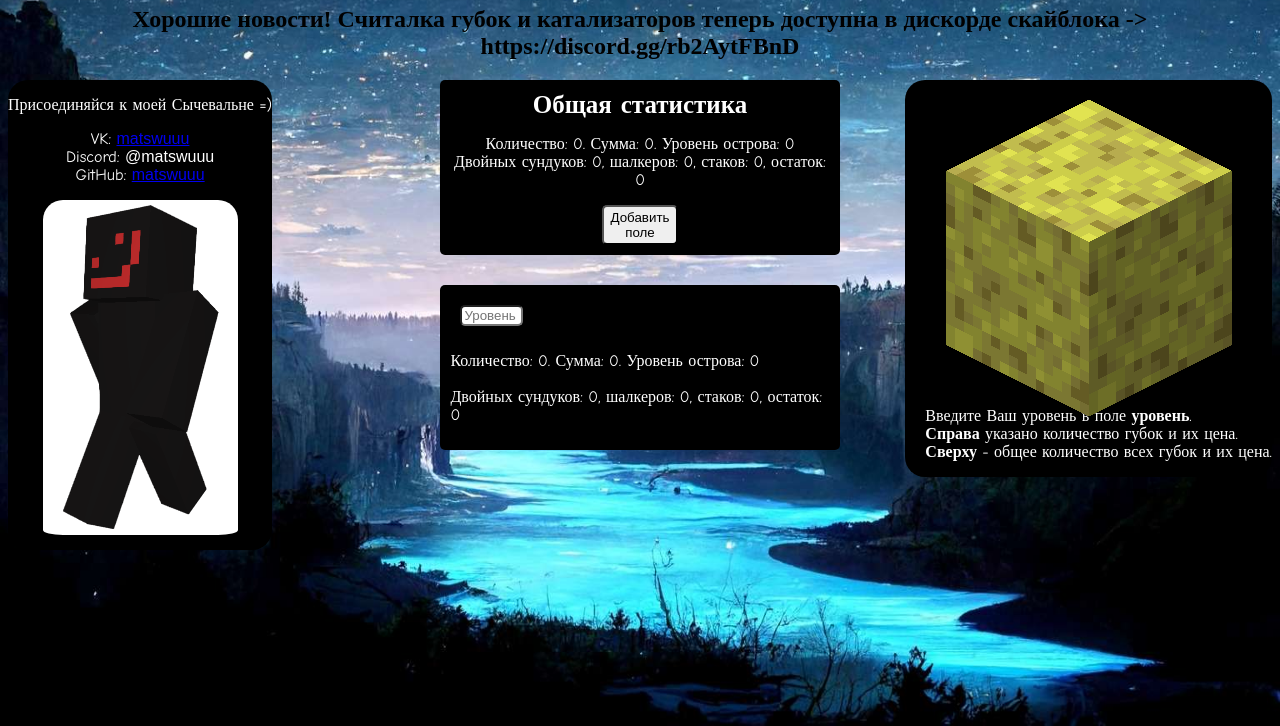
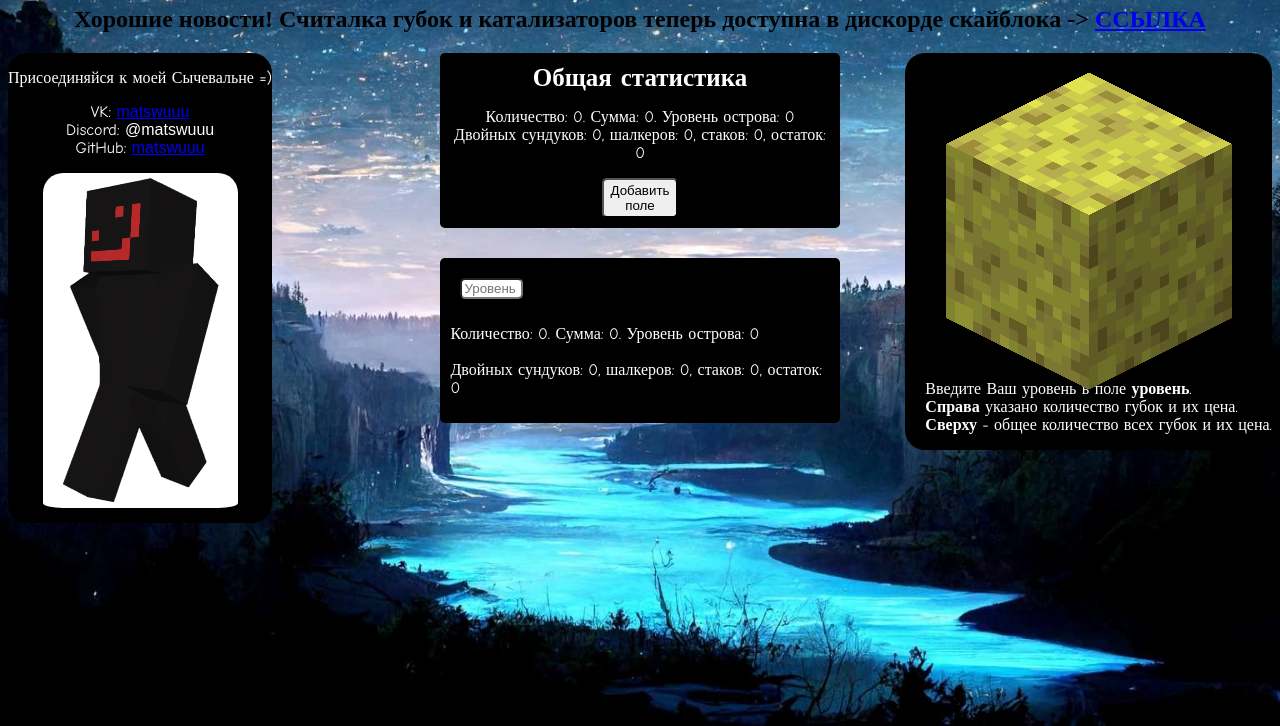
Before and after one commit to matswuuu/sponge-counter, a website: page index.html in a window 1280 px wide. Shown: the part 74-800 px from the top of the page. Drawn offline with Linux system fonts and the light colour scheme; files whose address does not match are found by name.

Commit message:
Update index.html

```diff
--- a/index.html
+++ b/index.html
@@ -9,7 +9,7 @@
   </head>
   <body>
     <h1 class="title">Sponge Counter by matswuuu</h1>
-    <h2 class="title">Хорошие новости! Считалка губок и катализаторов теперь доступна в дискорде скайблока -> https://discord.gg/rb2AytFBnD</h2>
+    <h2 class="title">Хорошие новости! Считалка губок и катализаторов теперь доступна в дискорде скайблока -> <a href="https://discord.gg/rb2AytFBnD">ССЫЛКА</a></h2>
 
     <div class="linksBox">
       <p>Присоединяйся к моей Сычевальне =)</p>
```
